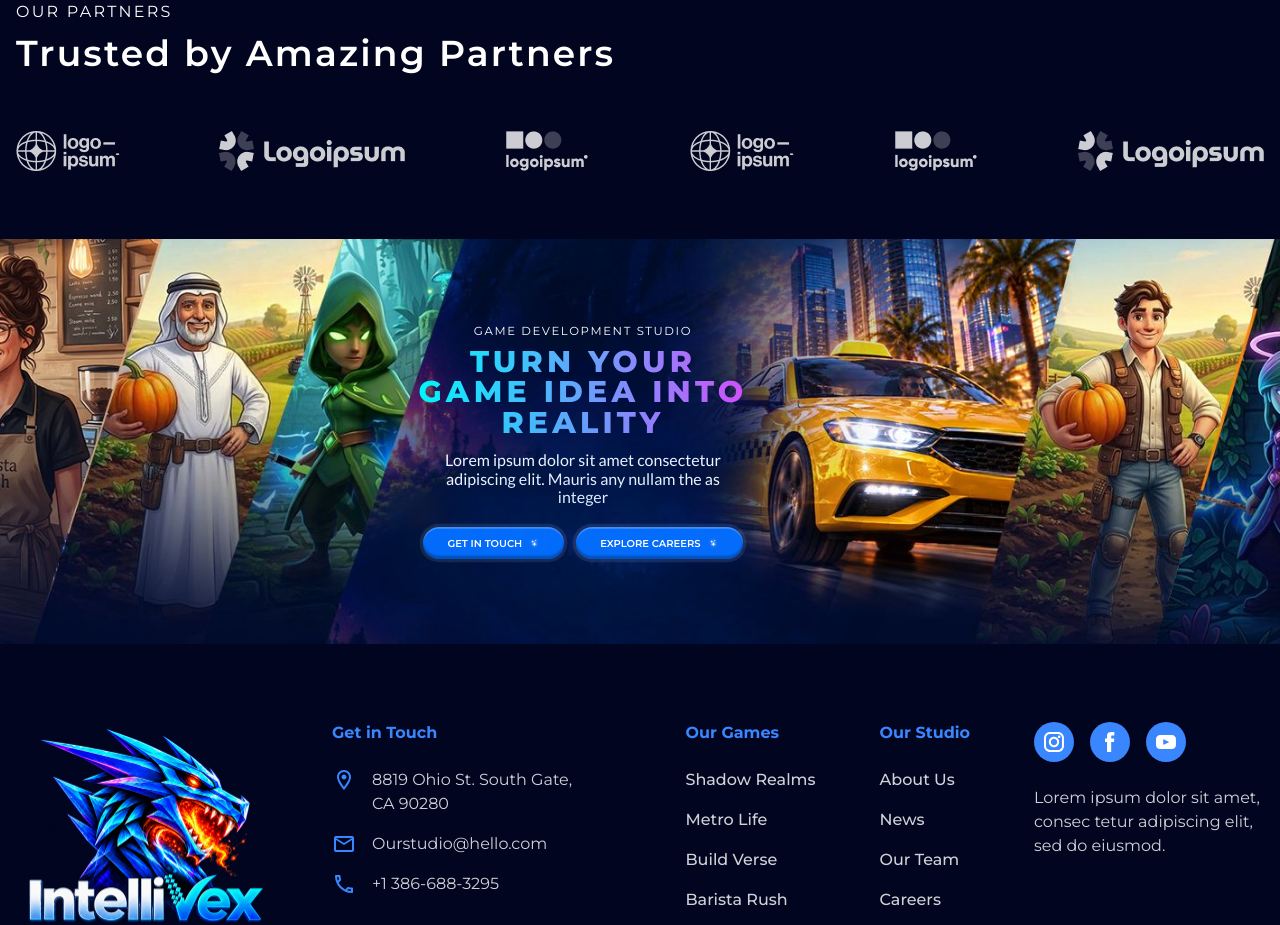
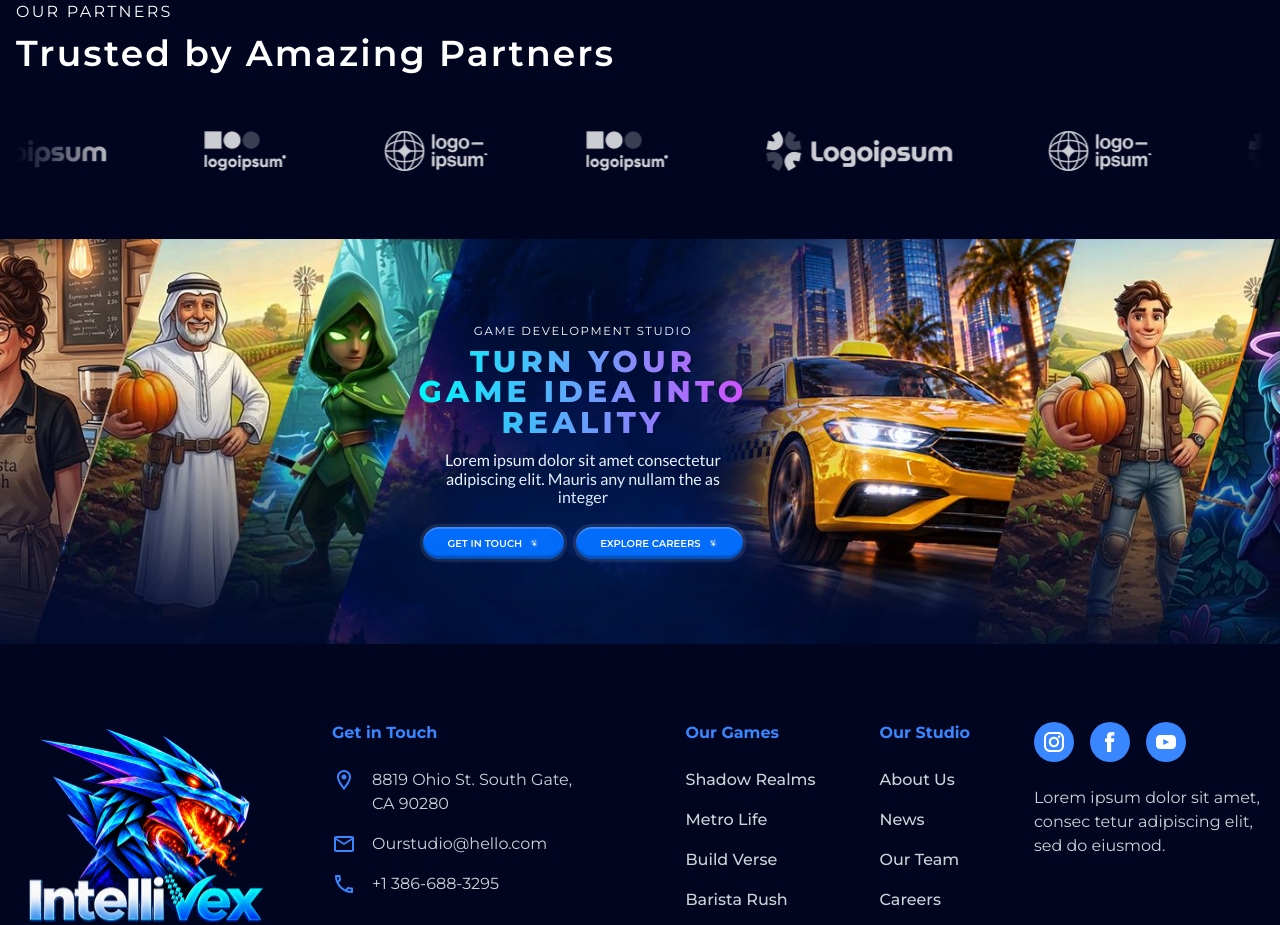
Before and after one commit to Jalani128/IntelliVex, a React (Vite) app in the folder Intellivex Game Studio/: page / in a window 1280 px wide. Shown: the part 4660-5585 px from the top of the page. Built offline with nearby package versions, Linux system fonts and the light colour scheme.

Commit message:
Slide the game studio partner logos in an endless carousel
Co-Authored-By: Claude Opus 5.5 <noreply@anthropic.com>

```diff
--- a/Intellivex Game Studio/src/components/Partners.jsx
+++ b/Intellivex Game Studio/src/components/Partners.jsx
@@ -1,18 +1,29 @@
 import SectionHeading from './SectionHeading'
 import { PARTNERS } from '../data/home'
 
-/** Partner logo row, shared by most pages. */
+function LogoRow({ hidden = false }) {
+  return (
+    <ul aria-hidden={hidden || undefined} className="flex shrink-0 items-center gap-16 pr-16 lg:gap-24 lg:pr-24">
+      {PARTNERS.map((p, i) => (
+        <li key={i} className="shrink-0">
+          <img src={p.logo} alt={hidden ? '' : p.name} loading="lazy" style={{ width: p.width }} className="h-10 max-w-none object-contain opacity-80 transition-opacity duration-300 hover:opacity-100" />
+        </li>
+      ))}
+    </ul>
+  )
+}
+
+/** Partner logos sliding in an endless loop, shared by most pages. Pauses on hover; still for reduced motion. */
 export default function Partners() {
   return (
     <section className="container-studio pb-16 lg:pb-[68px]">
       <SectionHeading eyebrow="Our Partners" title="Trusted by Amazing Partners" />
-      <ul className="mt-[57px] flex flex-wrap items-center justify-center gap-x-12 gap-y-8 lg:justify-between">
-        {PARTNERS.map((p, i) => (
-          <li key={i}>
-            <img src={p.logo} alt={p.name} loading="lazy" style={{ width: p.width }} className="h-10 object-contain opacity-80 transition-opacity duration-300 hover:opacity-100" />
-          </li>
-        ))}
-      </ul>
+      <div className="group mt-[57px] overflow-hidden [mask-image:linear-gradient(90deg,transparent,#000_8%,#000_92%,transparent)]">
+        <div className="flex w-max animate-marquee group-hover:[animation-play-state:paused] motion-reduce:animate-none">
+          <LogoRow />
+          <LogoRow hidden />
+        </div>
+      </div>
     </section>
   )
 }
--- a/Intellivex Game Studio/src/styles/index.css
+++ b/Intellivex Game Studio/src/styles/index.css
@@ -16,6 +16,12 @@
 
   --ease-out-soft: cubic-bezier(0.22, 1, 0.36, 1);
   --animate-float: float 8s ease-in-out infinite;
+  --animate-marquee: marquee 30s linear infinite;
+
+  /* Track holds the logos twice, so moving it by half loops seamlessly. */
+  @keyframes marquee {
+    to { transform: translateX(-50%); }
+  }
 
   @keyframes float {
     0%, 100% { transform: translateY(0) rotate(0.95deg); }
```
